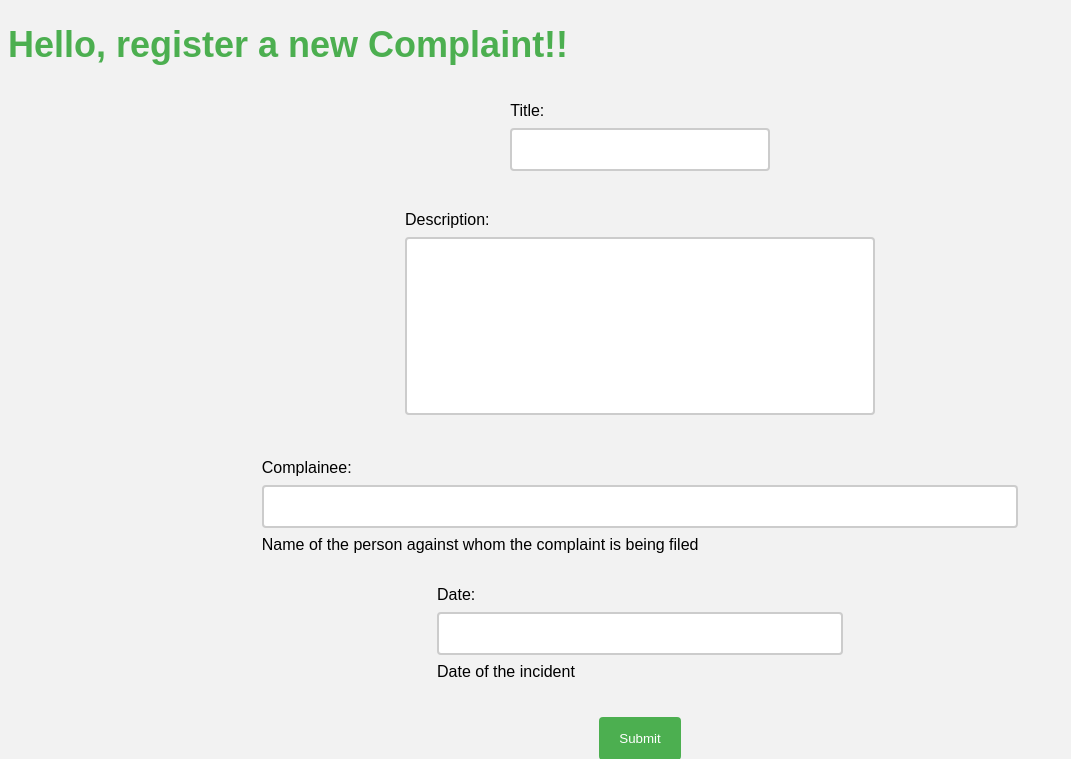
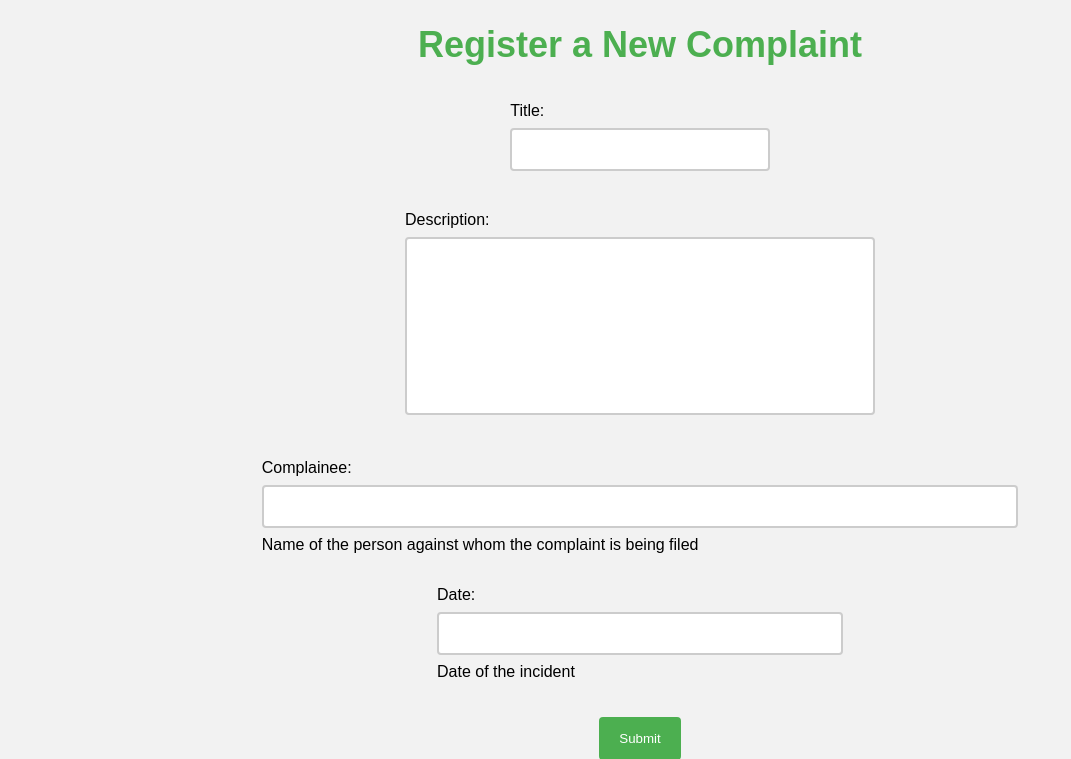
Before and after one commit to TheLapisGoat/HallManagementSoftware, a Django app: page /home/newcomplaints in a window 1280 px wide. Shown: the top 759 px of the page, without its empty margins (0-1071 px from the left). Run offline with Django 4.2, Linux system fonts and the light colour scheme; a user stored in the database is signed in.

Commit message:
changes to complaint form

```diff
--- a/HMS/main/static/css/newcomplaint.css
+++ b/HMS/main/static/css/newcomplaint.css
@@ -17,6 +17,7 @@ body {
     font-size: 36px;
     margin-bottom: 20px;
     color: #4CAF50;
+    text-align: center;
   }
 
   /* Style the form */
--- a/HMS/main/templates/new-complaints.html
+++ b/HMS/main/templates/new-complaints.html
@@ -9,7 +9,7 @@
     <title></title>
 </head>
 <body>
-    <h1>Hello, register a new Complaint!!</h1>
+    <h1>Register a New Complaint</h1>
     <form action="" method="post">
         {% csrf_token %}
         {{ form.as_p }}
```
